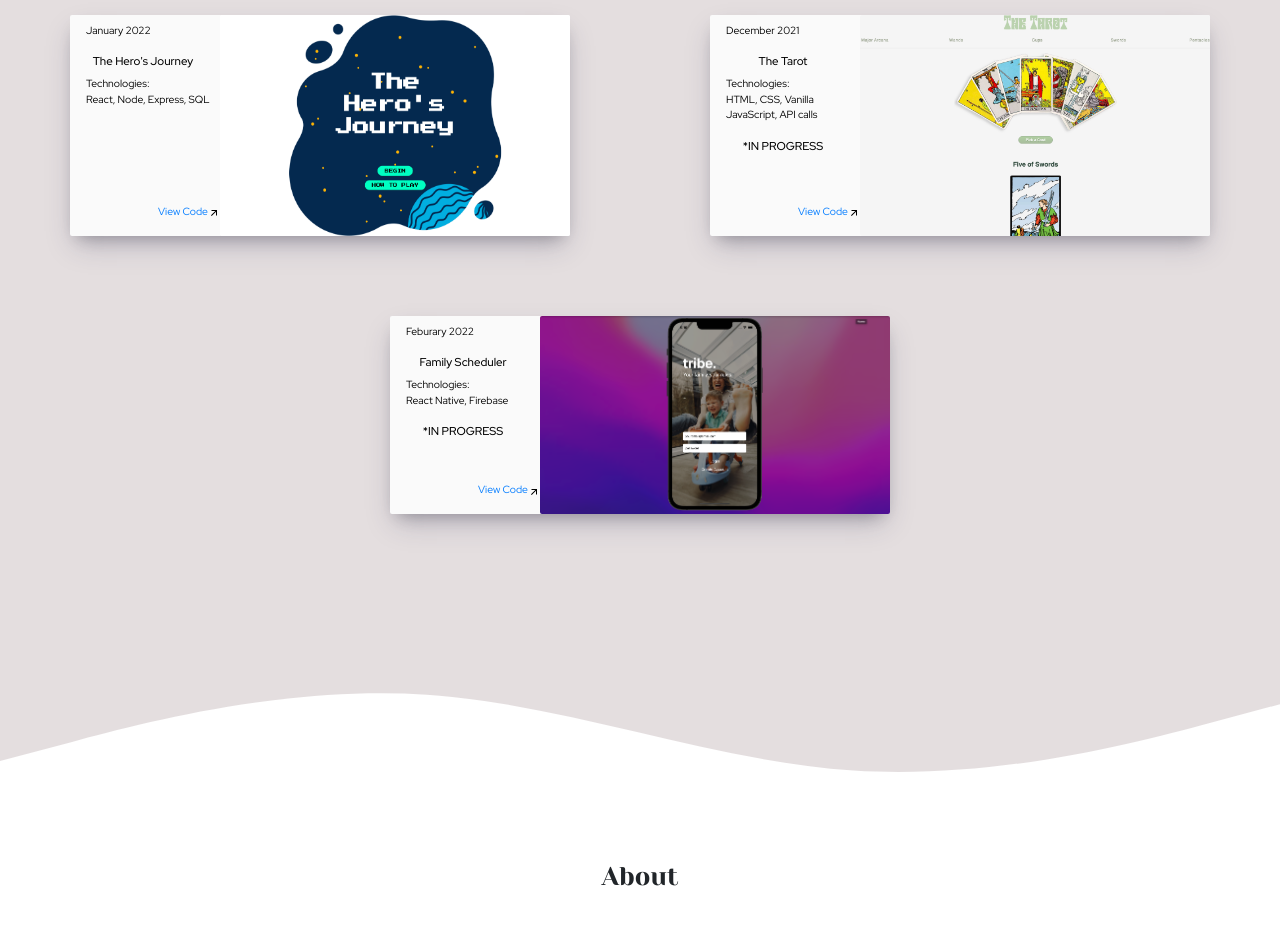
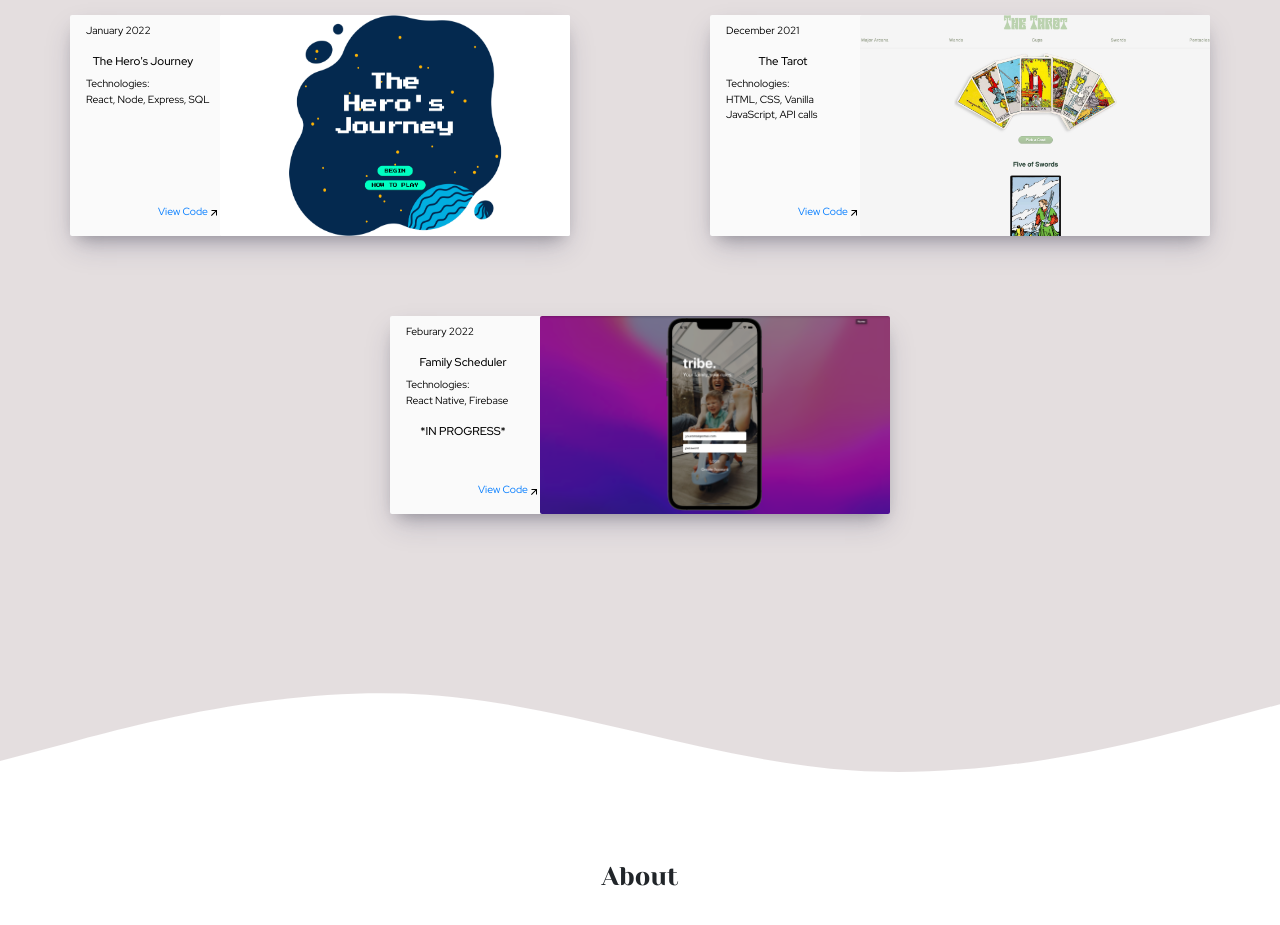
Before and after one commit to indyamolloy/Portfolio, a React (Create React App) app: page / in a window 1280 px wide. Shown: the part 1080-2005 px from the top of the page. Built offline with nearby package versions, Linux system fonts and the light colour scheme; a web font is replaced by a local one.

Commit message:
progress message

```diff
--- a/src/components/Projects/Projects.js
+++ b/src/components/Projects/Projects.js
@@ -25,7 +25,6 @@ function Projects() {
           title="The Tarot"
           date="December 2021 "
           description="HTML, CSS, Vanilla JavaScript, API calls "
-          progress="*IN PROGRESS"
         />
         <ProjectCard
           liveSiteUrl="https://github.com/SchoolOfCode/final-project-repo-node-of-ingenuity-room-17"
@@ -34,7 +33,7 @@ function Projects() {
           title="Family Scheduler"
           date="Feburary 2022 "
           description="React Native, Firebase"
-          progress="*IN PROGRESS"
+          progress="*IN PROGRESS*"
         />
       </div>
       <svg
```
